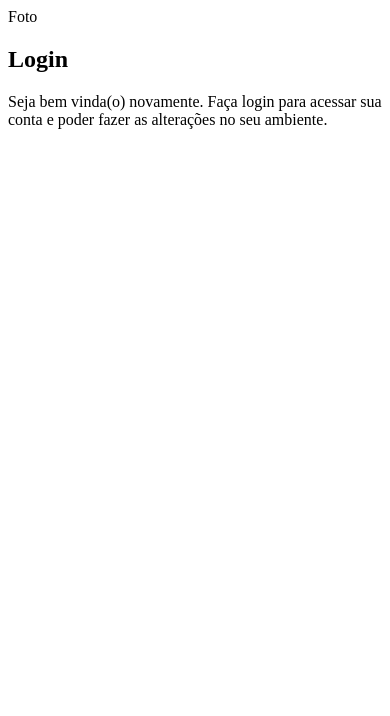
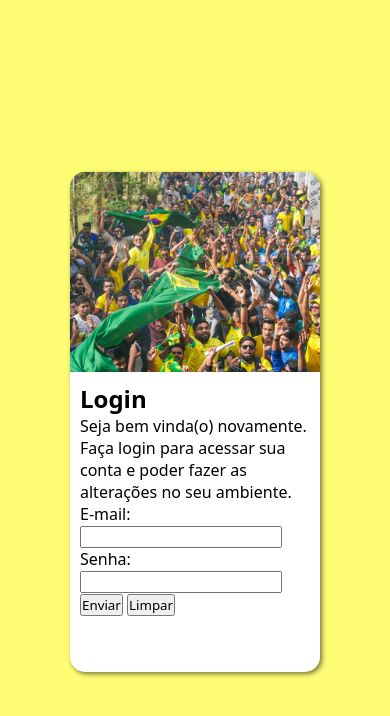
Before and after one commit to LPMassolar/projeto-login, a plain HTML site: page index.html in a window 390 px wide. Drawn offline with Linux system fonts and the light colour scheme.

Commit message:
versão base mobile first

```diff
--- a/estilos/style.css
+++ b/estilos/style.css
@@ -7,3 +7,49 @@
  - #E7FF4A (amarelo)
  - #372BE0 (azul)
 */
+
+* {
+    font-family: system-ui, -apple-system, BlinkMacSystemFont, 'Segoe UI', Roboto, Oxygen, Ubuntu, Cantarell, 'Open Sans', 'Helvetica Neue', sans-serif;
+    padding: 0px;
+    margin: 0px;
+    box-sizing: border-box;
+}
+
+body, html {
+    background-color: #fffd74;
+    height: 100vh;
+    width: 100vw;
+}
+
+main {
+    position: relative;
+    height: 100vh;
+    width: 100vw;
+}
+
+section#login {
+    position: absolute;
+    top: 50%;
+    left: 50%;
+    transform: translate(-50%, -50%);
+    overflow: hidden;
+
+    background-color: white;
+    width: 250px;
+    height: 500px;
+    border-radius: 15px;
+    box-shadow: 2px 2px 5px rgba(0, 0, 0, 0.541);
+}
+
+section#login > div#imagem {
+    display: block;
+    background: #fffd74 url(../imagens/copa-do-mundo.jpg) no-repeat;
+    background-position: center bottom;
+    background-size: cover;
+    height: 200px;
+}
+
+section#login > div#formulario {
+    display: block;
+    padding: 10px;
+}
--- a/index.html
+++ b/index.html
@@ -12,14 +12,29 @@
     <main>
         <section id="login">
             <div id="imagem">
-                Foto
+
             </div>
 
             <div id="formulario">
                 <h1>Login</h1>
                 <p>Seja bem vinda(o) novamente. Faça login para acessar sua conta e poder fazer as alterações no seu ambiente.</p>
+
                 <form action="login.php" method="post" autocomplete="on">
 
+                    <p>
+                        <label for="iemail">E-mail:</label>
+                        <input type="email" name="email" id="iemail" required autocomplete="email">
+                    </p>
+
+                    <p>
+                        <label for="isen">Senha:</label>
+                        <input type="email" name="sen" id="isen" required autocomplete="email" autocomplete= "current">
+                    </p>
+
+                    <p>
+                        <input type="submit" value="Enviar">
+                        <input type="reset" value="Limpar">
+                    </p>
                 </form>
             </div>
         </section>
```
